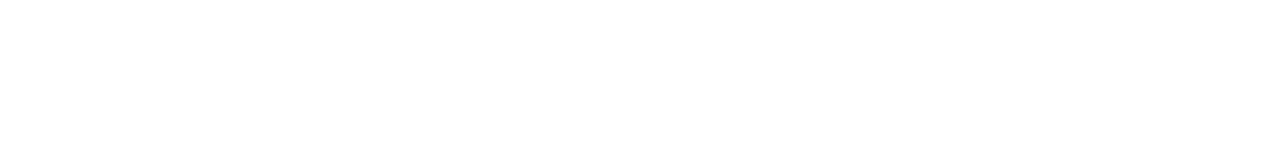
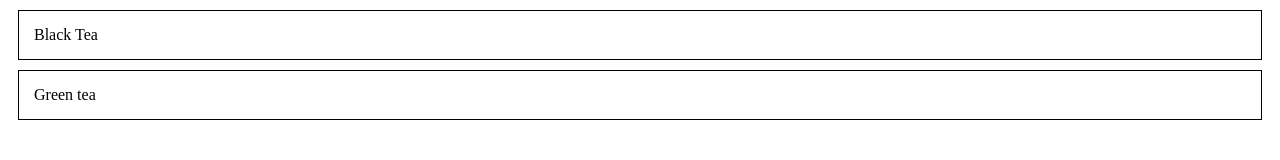
Before and after one commit to Saharaz97/first-shoping-site, a plain HTML site: page index.html in a window 1280 px wide. Drawn offline with Linux system fonts and the light colour scheme.

Commit message:
all update

```diff
--- a/index.html
+++ b/index.html
@@ -1,12 +1,15 @@
 <!DOCTYPE html>
 <html lang="en">
 <head>
-    <meta charset="UTF-8">
-    <meta http-equiv="X-UA-Compatible" content="IE=edge">
-    <meta name="viewport" content="width=device-width, initial-scale=1.0">
-    <title>Document</title>
+  <meta charset="UTF-8">
+  <meta http-equiv="X-UA-Compatible" content="IE=edge">
+  <meta name="viewport" content="width=device-width, initial-scale=1.0">
+  <title>Document</title>
+  <link rel="stylesheet" href="style.css">
 </head>
 <body>
-
+  <!--  -->
+  <div id="product-container"></div>
 </body>
+<script src="script.js"></script>
 </html>
--- a/script.js
+++ b/script.js
@@ -0,0 +1,17 @@
+const productContainer = document.getElementById("product-container");
+
+const productsList = ["Black Tea", "Green tea"]
+
+
+
+const blackTea = document.createElement("div");
+const greenTea = document.createElement("div");
+
+blackTea.innerHTML = productsList[0];
+greenTea.innerHTML = productsList[1];
+
+blackTea.classList.add("product")
+greenTea.classList.add("product")
+
+productContainer.appendChild(blackTea);
+productContainer.appendChild(greenTea);
--- /dev/null
+++ b/style.css
@@ -0,0 +1,5 @@
+.product {
+    padding: 15px;
+    margin: 10px;
+    border: 1px solid black;
+  }
```
